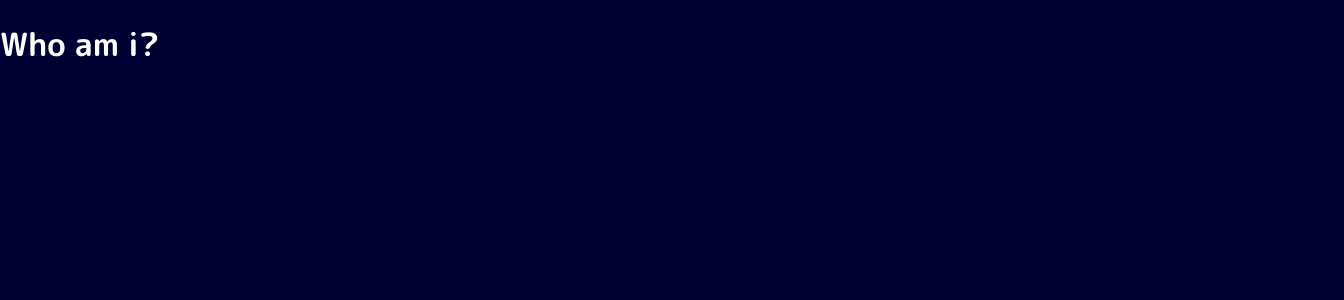
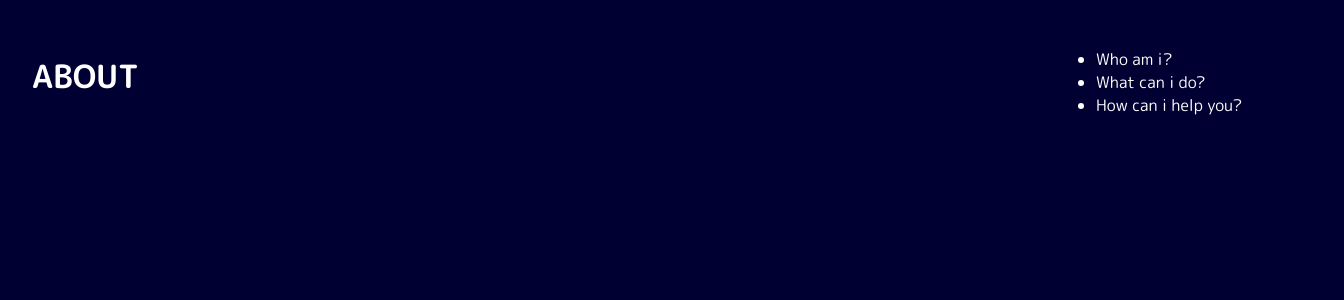
Before and after one commit to Beleren/react-stuffy, a React app: page / in a window 1280 px wide. Shown: the top 300 px of the page, 1344 px wide, since content can reach past the window. Built offline with nearby package versions, Linux system fonts and the light colour scheme.

Commit message:
Adding initial navigation

```diff
--- a/src/scenes/Home/Home-view.jsx
+++ b/src/scenes/Home/Home-view.jsx
@@ -1,7 +1,25 @@
-import React from 'react';
+import React, { useState } from 'react';
+import './Home.scss';
+import About from './components/About';
+import Skills from './components/Skills';
+import Service from './components/Service';
 
 const Home = () => {
-  return <h1>Who am i?</h1>;
+  const [currentSection, setCurrentSection] = useState(About);
+  return (
+    <div className="home">
+      <div className="home__content">{currentSection}</div>
+      <nav className="home__nav">
+        <ul>
+          <li onClick={() => setCurrentSection(About)}>Who am i?</li>
+          <li onClick={() => setCurrentSection(Skills)}>What can i do?</li>
+          <li onClick={() => setCurrentSection(Service)}>
+            How can i help you?
+          </li>
+        </ul>
+      </nav>
+    </div>
+  );
 };
 
 export default Home;
--- /dev/null
+++ b/src/scenes/Home/components/About/About-view.jsx
@@ -0,0 +1,7 @@
+import React from 'react';
+
+const About = () => {
+  return <h1>ABOUT</h1>;
+};
+
+export default About;
--- /dev/null
+++ b/src/scenes/Home/components/About/index.jsx
@@ -0,0 +1 @@
+export { default } from './About-view';
--- /dev/null
+++ b/src/scenes/Home/components/Service/Service-view.jsx
@@ -0,0 +1,7 @@
+import React from 'react';
+
+const Service = () => {
+  return <h1>SERVICE</h1>;
+};
+
+export default Service;
--- /dev/null
+++ b/src/scenes/Home/components/Service/index.jsx
@@ -0,0 +1 @@
+export { default } from './Service-view';
--- /dev/null
+++ b/src/scenes/Home/components/Skills/Skills-view.jsx
@@ -0,0 +1,7 @@
+import React from 'react';
+
+const Skills = () => {
+  return <h1>SKILLS</h1>;
+};
+
+export default Skills;
--- /dev/null
+++ b/src/scenes/Home/components/Skills/index.jsx
@@ -0,0 +1 @@
+export { default } from './Skills-view';
```
